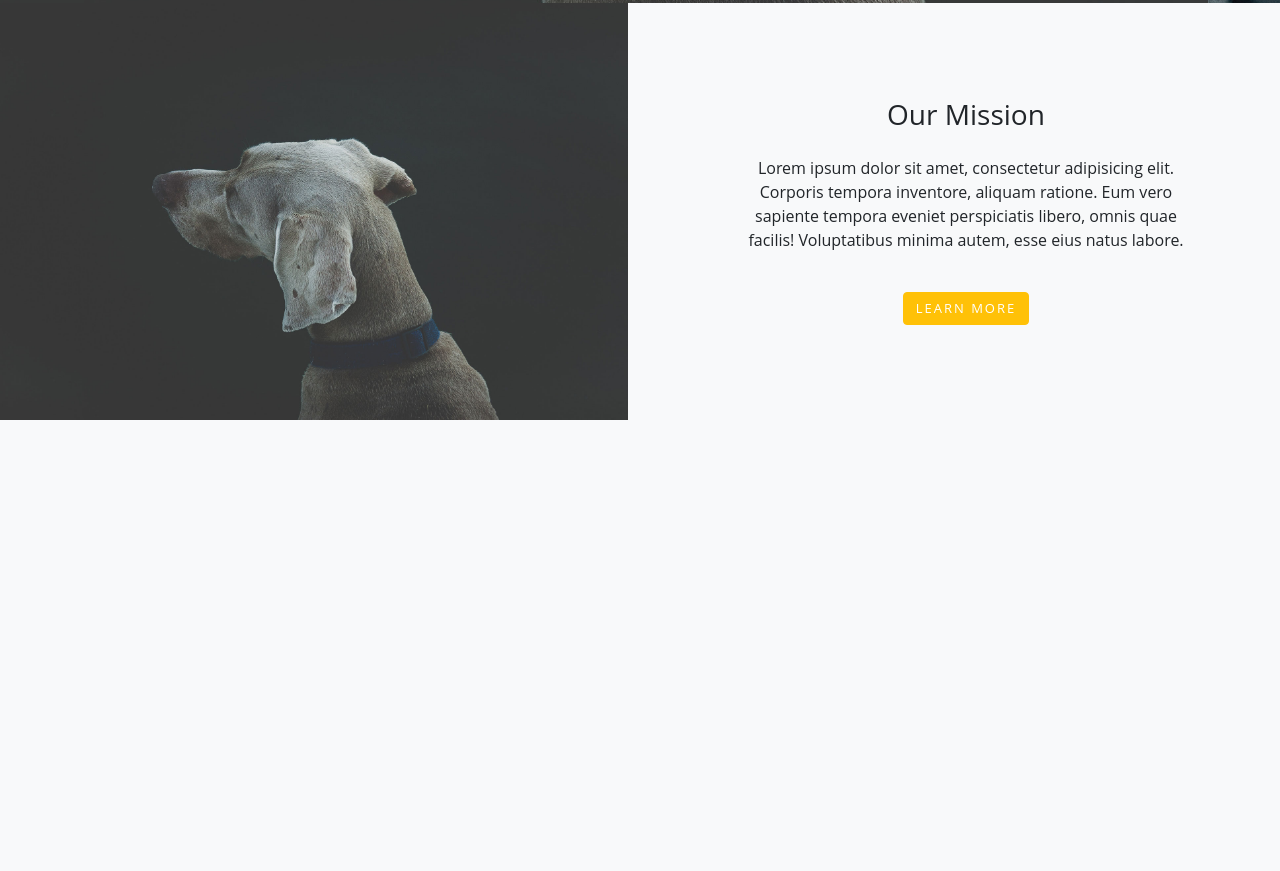
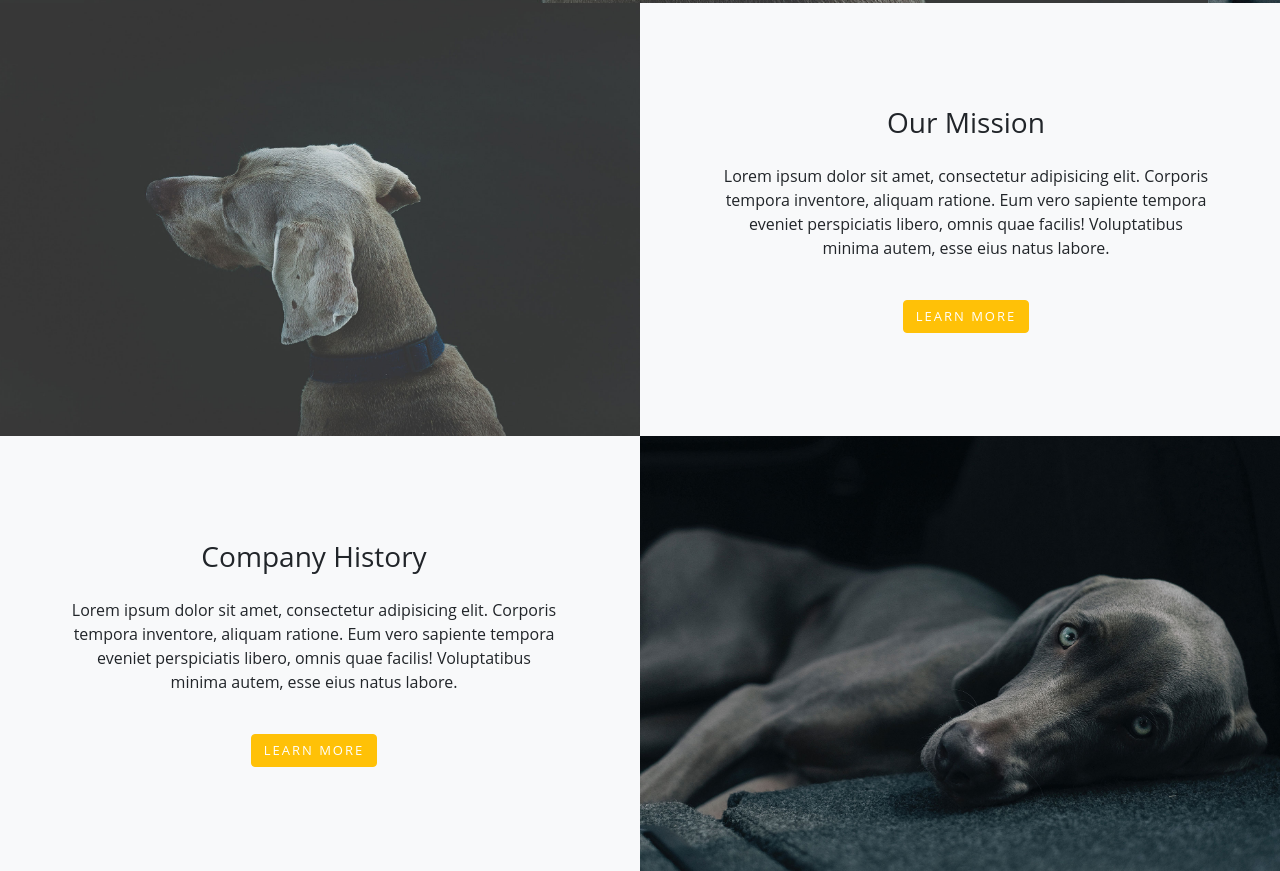
Before and after one commit to IlyaKrapivnoy/bootstrap_5_breed_website, a plain HTML site: page about.html in a window 1280 px wide. Shown: the part 797-1668 px from the top of the page. Before the commit the page ends 1217 px from the top, so only its background shows below. Drawn offline with nearby package versions, Linux system fonts and the light colour scheme; a script that the page names is missing.

Commit message:
history section is added

```diff
--- a/about.html
+++ b/about.html
@@ -165,10 +165,10 @@
       <section class="mission">
           <div class="container-fluid p-0">
               <div class="row">
-                  <div class="col-md-6 mission-pic">
+                  <div class="col-md-6 mission-pic px-0">
                       <img src="img/slider-1.jpg" alt="pic">
                   </div>
-                  <div class="col-md-6 text-center d-flex justify-content-center py-5">
+                  <div class="col-md-6 text-center d-flex justify-content-center py-5 px-0">
                       <div class="align-self-center w-75">
                           <h3 class="pb-3">Our Mission</h3>
                           <p class="pb-4">Lorem ipsum dolor sit amet, consectetur adipisicing elit. Corporis tempora inventore, aliquam ratione. Eum vero sapiente tempora eveniet perspiciatis libero, omnis quae facilis! Voluptatibus minima autem, esse eius natus labore.</p>
@@ -179,6 +179,24 @@
           </div>
       </section>
       <!-- mission section ENDS -->
+      <!-- history section STARTS -->
+      <section class="history">
+        <div class="container-fluid p-0">
+            <div class="row">
+                <div class="col-md-6 text-center d-flex justify-content-center py-5 px-0">
+                    <div class="align-self-center w-75">
+                        <h3 class="pb-3">Company History</h3>
+                        <p class="pb-4">Lorem ipsum dolor sit amet, consectetur adipisicing elit. Corporis tempora inventore, aliquam ratione. Eum vero sapiente tempora eveniet perspiciatis libero, omnis quae facilis! Voluptatibus minima autem, esse eius natus labore.</p>
+                        <button type="button" class="btn btn-warning btn-custom">Learn more</button>
+                      </div>
+                </div>
+                <div class="col-md-6 history-pic px-0">
+                    <img src="img/slider-2.jpg" alt="pic">
+                </div>
+            </div>
+        </div>
+    </section>
+      <!-- history section ENDS -->
   </body>
      <!-- jQuery -->
      <script
--- a/css/style.css
+++ b/css/style.css
@@ -309,7 +309,8 @@ ul.footer-list li a:hover:before {
 
 /* ABOUT PAGE */
 /* mission */
-.mission-pic img {
+.mission-pic img,
+.history-pic img {
     width: 100%;
 }
 
```
